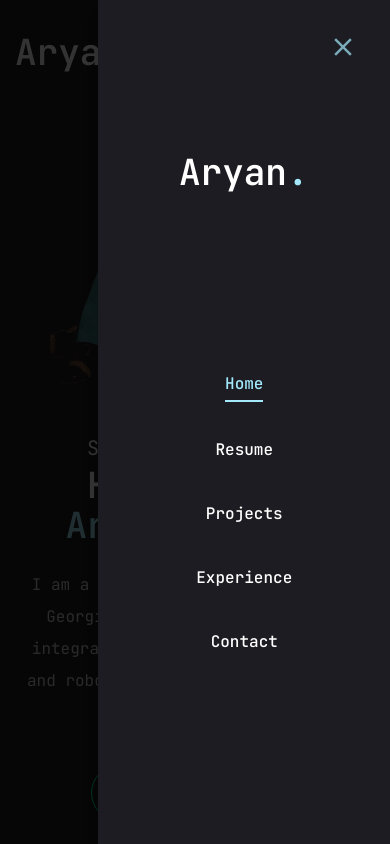
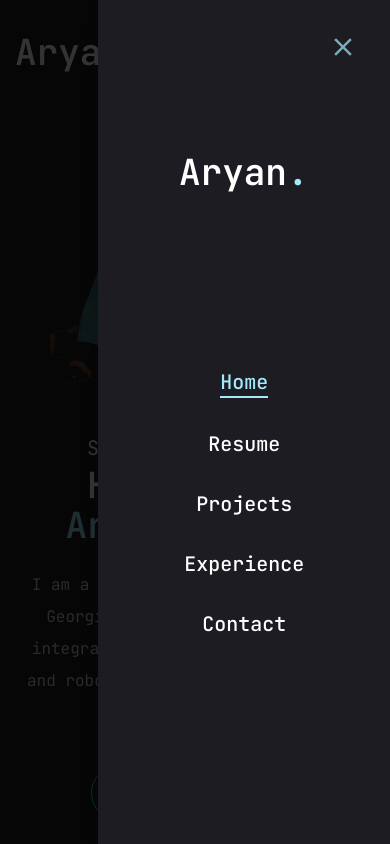
Before and after one commit to Adonalsiun/ABPortfolio, a Next.js app in the folder my-portfolio-main/: page / in a window 390 px wide. Both pictures are taken after a click on the button 359 px from the left and 52 px from the top of the page. Shown: the top 844 px of the page. Built offline with nearby package versions, Linux system fonts and the light colour scheme.

Commit message:
Update MobileNav.jsx

```diff
--- a/my-portfolio-main/components/MobileNav.jsx
+++ b/my-portfolio-main/components/MobileNav.jsx
@@ -1,6 +1,6 @@
 "use client";
 
-import { Sheet, SheetContent, SheetTrigger } from "@/components/ui/sheet";
+import { Sheet, SheetContent, SheetTrigger, SheetClose } from "@/components/ui/sheet";
 import { usePathname } from "next/navigation";
 import { CiMenuFries } from "react-icons/ci";
 import Link from "next/link";
@@ -30,7 +30,7 @@ const links = [
 
 const MobileNav = () => {
   const pathname = usePathname();
-  console.log(pathname);
+
   return (
     <Sheet>
       <SheetTrigger className="flex justify-center items-center">
@@ -48,15 +48,16 @@ const MobileNav = () => {
         {/* nav-links */}
         <nav className="flex flex-col justify-center items-center gap-8">
           {links.map((link, index) => (
+            <SheetClose asChild key={index}>
               <Link
-              key={index}
                 href={link.path}
                 className={`${
                   link.path === pathname && "text-accent border-b-2 border-accent"
-              } capitalize font-medium hover:text-accent transition-all`}
+                } capitalize font-medium hover:text-accent transition-all text-xl`}
               >
                 {link.name}
               </Link>
+            </SheetClose>
           ))}
         </nav>
       </SheetContent>
```
Lines whose indentation alone changed are shown as unchanged.
